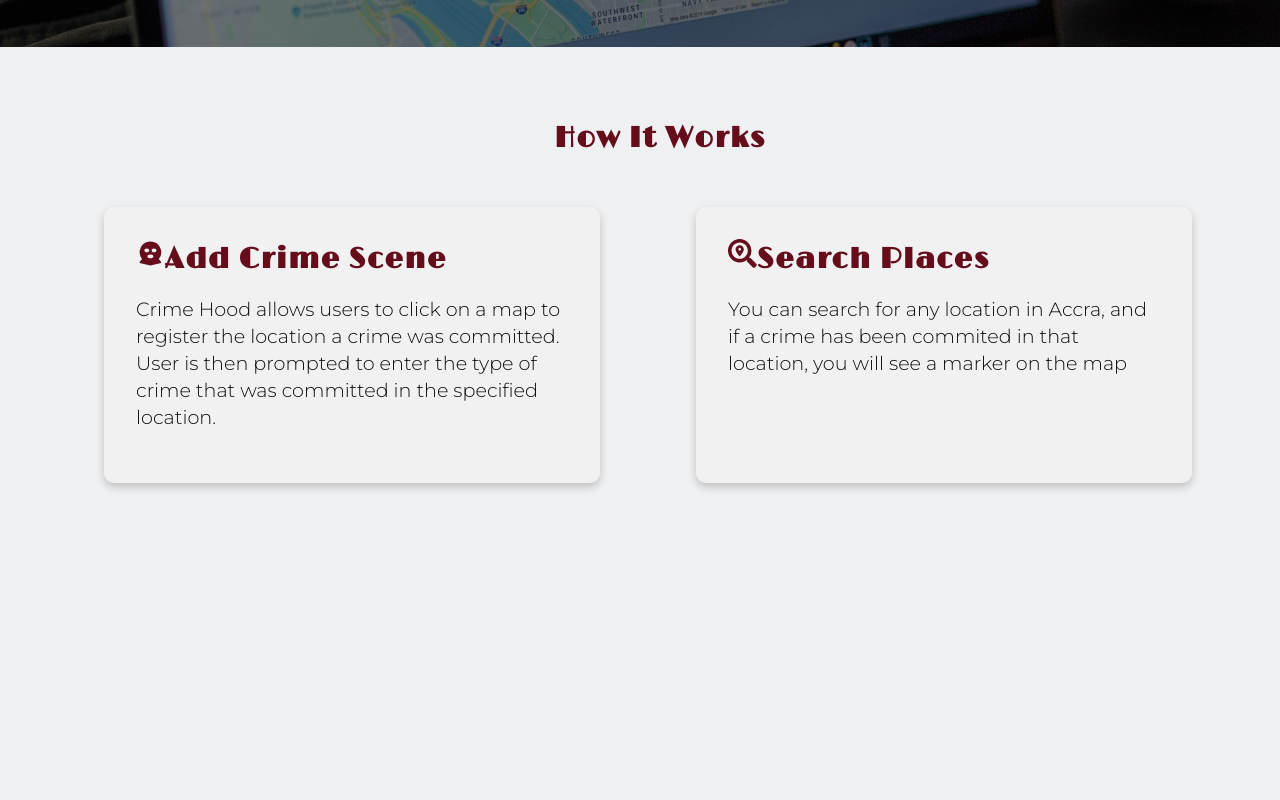
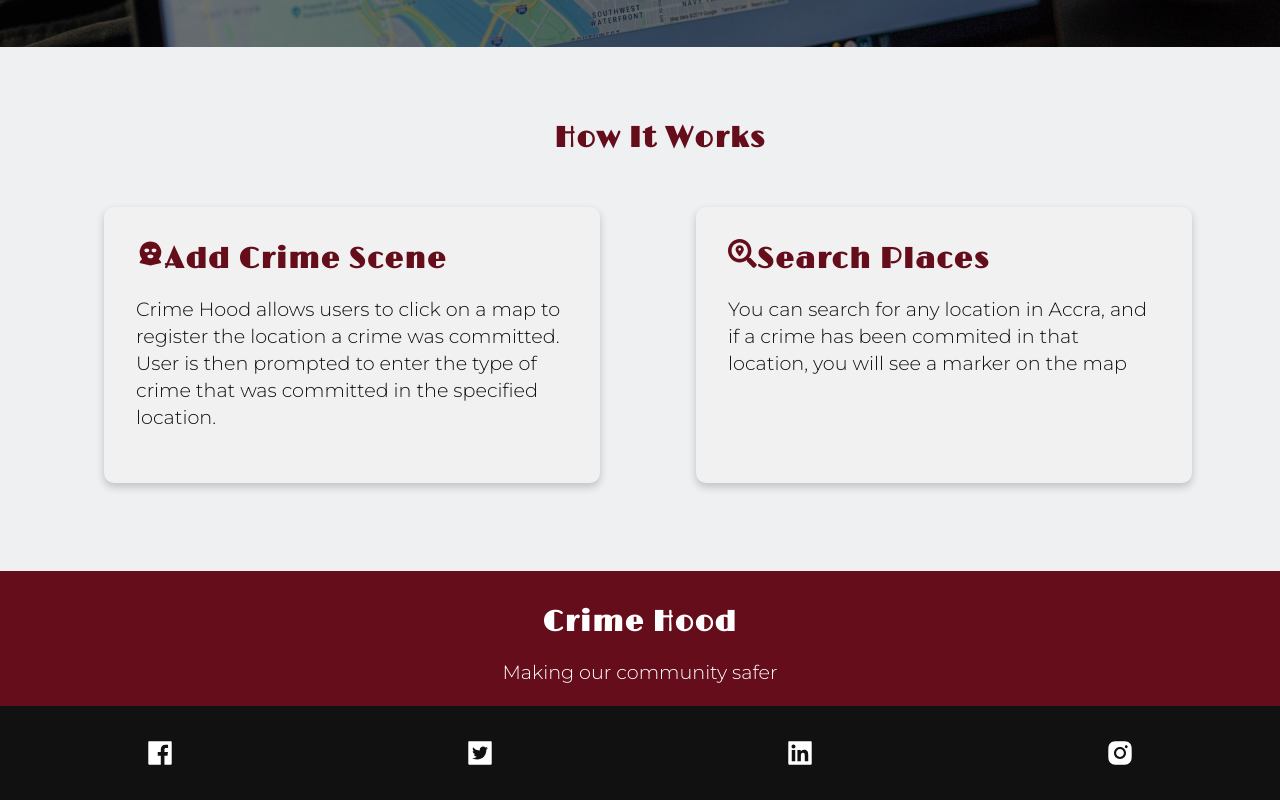
Before and after one commit to emmanuelkumah/crime-mapping, a React (Create React App) app: page / in a window 1280 px wide. Shown: the part 513-1313 px from the top of the page. Before the commit the page ends 1084 px from the top, so only its background shows below. Built offline with nearby package versions, Linux system fonts and the light colour scheme.

Commit message:
Fix: Fixed locateIcon and search field position in Locate.js

```diff
--- a/src/App.css
+++ b/src/App.css
@@ -179,14 +179,36 @@ a {
 }
 
 /* Main Section Ends */
+/* footer Begins */
+footer {
+  background: var(--primaryColor);
+  width: 100%;
+}
+.footer-heading {
+  color: var(--mainWhite);
+  text-align: center;
+  padding-top: 2rem;
+}
+.footer-icons {
+  background: var(--mainBlack);
+  padding-top: 2rem;
+  padding-bottom: 2rem;
+  display: flex;
+  flex-wrap: wrap;
+  justify-content: space-around;
+}
+
+/* Footer ends */
+/* Search Field Begins */
 .search {
   position: absolute;
-  top: 1rem;
+  top: 6rem;
   left: 50%;
   transform: translateX(-50%);
   width: 100%;
   max-width: 400px;
   z-index: 10;
+  box-shadow: rgba(0, 0, 0, 0.35) 0px 5px 15px;
 }
 
 .search input {
@@ -256,9 +278,7 @@ a {
     margin-left: 4rem;
     margin-top: 1rem;
   }
-  .article-container {
-    /* margin: 4rem; */
-  }
+
   .article-card-item {
     flex-basis: 100%;
     margin-bottom: 3rem;
--- /dev/null
+++ b/src/component/FooterSection.js
@@ -0,0 +1,27 @@
+import React from "react";
+import {
+  AiFillInstagram,
+  AiFillLinkedin,
+  AiFillTwitterSquare,
+  AiFillFacebook,
+} from "react-icons/ai";
+
+function FooterSection() {
+  return (
+    <footer>
+      <div className="footer-heading">
+        <h1>Crime Hood</h1>
+        <p>Making our community safer</p>
+      </div>
+
+      <div className="footer-icons">
+        <AiFillFacebook color="#fff" size={30} />
+        <AiFillTwitterSquare color="#fff" size={30} />
+        <AiFillLinkedin color="#fff" size={30} />
+        <AiFillInstagram color="#fff" size={30} />
+      </div>
+    </footer>
+  );
+}
+
+export default FooterSection;
--- a/src/component/MainApp/Locate.js
+++ b/src/component/MainApp/Locate.js
@@ -1,4 +1,5 @@
 import React from "react";
+import locateIcon from "../../images/icon.jpg";
 
 function Locate({ panTo }) {
   const getLocation = () => {
@@ -15,7 +16,7 @@ function Locate({ panTo }) {
   return (
     <div className="locate">
       <button onClick={getLocation}>
-        <img src="/images/icon.jpg" alt="locate-icon" />
+        <img src={locateIcon} alt="locate-icon" />
       </button>
     </div>
   );
--- a/src/component/Pages/Home.js
+++ b/src/component/Pages/Home.js
@@ -1,4 +1,5 @@
 import React from "react";
+import FooterSection from "../FooterSection";
 import HeroSection from "../HeroSection";
 import MainSection from "../MainSection";
 
@@ -9,6 +10,7 @@ function Home() {
       <main>
         <MainSection />
       </main>
+      <FooterSection />
     </section>
   );
 }
```
